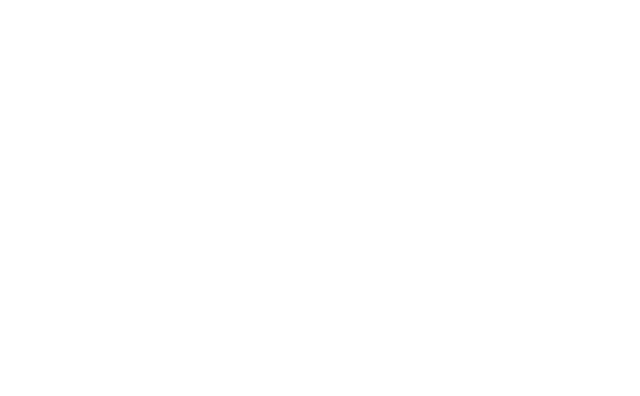
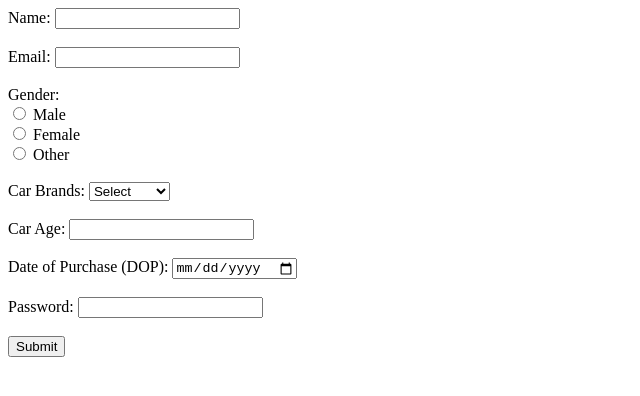
Before and after one commit to acciojob/car-insurance-form-Syedmuneer07, a website: page main.html in a window 1280 px wide. Shown: the whole page, without its empty margins (0-640 px from the left). Drawn offline with Linux system fonts and the light colour scheme.

Commit message:
created a submission

```diff
--- a/main.html
+++ b/main.html
@@ -6,8 +6,48 @@
 	<link rel="stylesheet" href="styles.css">
 </head>
 
+
 <body>
-	<!-- the entire body must be written by student -->
+
+	<form method="post">
+
+    <label for="name">Name:</label>
+    <input type="text" id="name" name="name" required><br><br>
+
+    <label for="email">Email:</label>
+    <input type="email" id="email" name="email" required><br><br>
+
+    <label>Gender:</label><br>
+    <input type="radio" id="male" name="gender" value="Male" required>
+    <label for="male">Male</label><br>
+    <input type="radio" id="female" name="gender" value="Female" required>
+    <label for="female">Female</label><br>
+    <input type="radio" id="other" name="gender" value="Other" required>
+    <label for="other">Other</label><br><br>
+
+    <label for="cars">Car Brands:</label>
+    <select id="cars" name="cars">
+      <option value="">Select</option>
+      <option value="BMW">BMW</option>
+      <option value="Audi">Audi</option>
+      <option value="Mercedez">Mercedez</option>
+    </select><br><br>
+
+    <label for="carage">Car Age:</label>
+    <input type="number" id="carage" name="carage" required><br><br>
+
+    <label for="dop">Date of Purchase (DOP):</label>
+    <input type="date" id="dop" name="dop" required><br><br>
+
+    <label for="password">Password:</label>
+    <input type="password" id="password" name="password" required><br><br>
+
+    <button type="submit">Submit</button>
+  </form>
+
+
+
+
     <script type="text/javascript" src="./script.js">
 </script>
 
```
